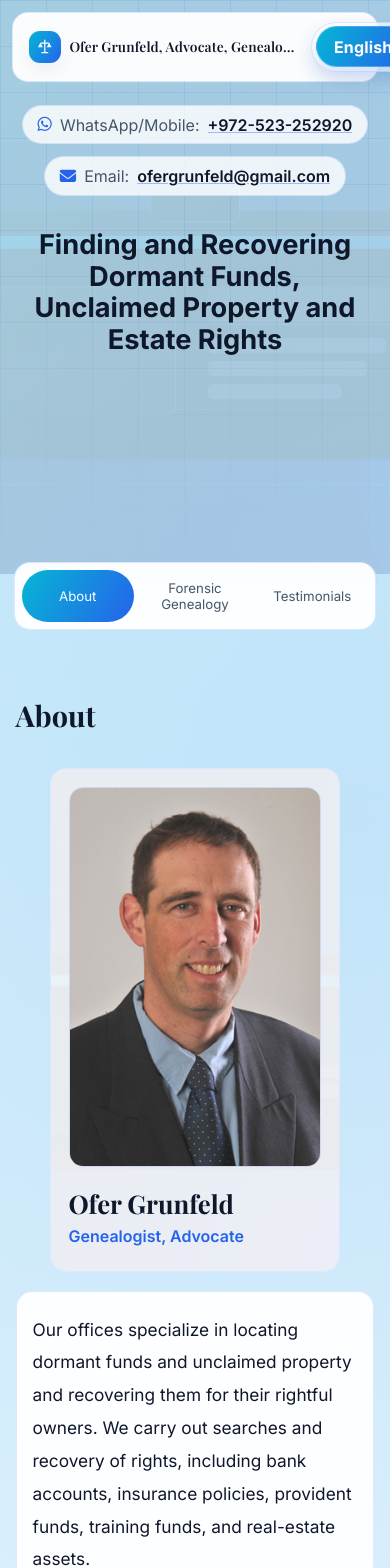
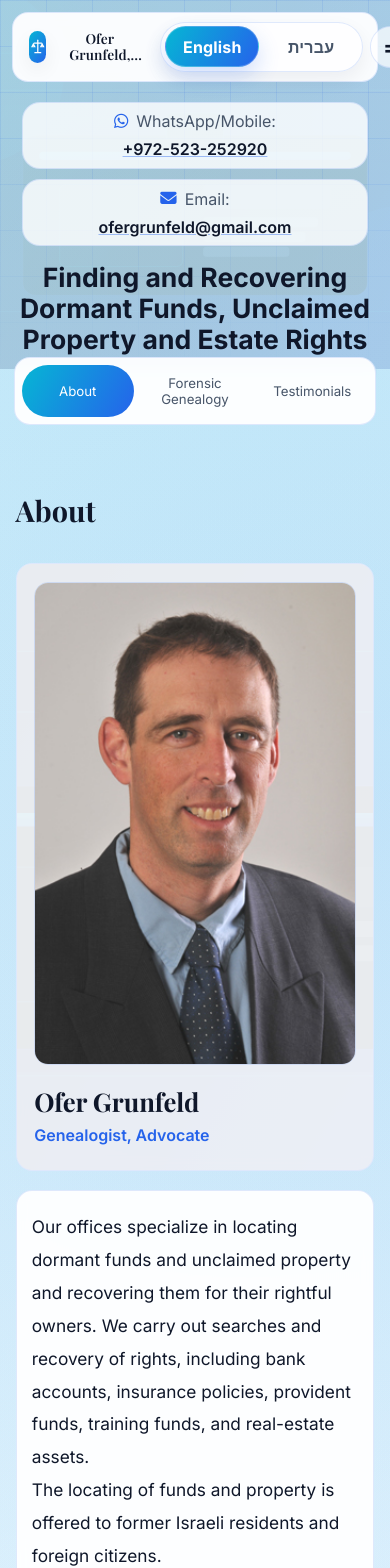
Before and after one commit to OfekGrunfeld/ofer-grunfeld, a React (Vite) app: page / in a window 390 px wide. Shown: the top 1568 px of the page. Built offline with nearby package versions, Linux system fonts and the light colour scheme.

Commit message:
Improve mobile responsiveness

```diff
--- a/src/components/sections/ContactSection.tsx
+++ b/src/components/sections/ContactSection.tsx
@@ -85,7 +85,7 @@ export default function ContactSection({ sectionRef, onContactClick }) {
         <div className="contact-info">
           <span className="section-kicker">{t.contact.kicker}</span>
           <h2 className="section-title serif">{t.contact.title}</h2>
-          <p className="section-subtitle">{t.contact.subtitle}</p>
+          {t.contact.subtitle ? <p className="section-subtitle">{t.contact.subtitle}</p> : null}
 
           <article className="contact-card surface">
             <button type="button" className="contact-line" onClick={() => setPhonePopupOpen(true)}>
--- a/src/styles.css
+++ b/src/styles.css
@@ -272,7 +272,7 @@ html[dir="rtl"] .serif {
 .top-nav {
   width: min(1200px, 94vw);
   margin: 0 auto;
-  height: 4.25rem;
+  min-height: 4.25rem;
   padding: 0.38rem 0.62rem;
   display: flex;
   align-items: center;
@@ -414,6 +414,7 @@ html[dir="rtl"] .serif {
   display: flex;
   flex-direction: column;
   text-align: center;
+  width: min(780px, 100%);
   max-width: 780px;
   min-height: 46vh;
   padding-top: 2rem;
@@ -469,9 +470,7 @@ html[dir="rtl"] .serif {
   font-weight: 600;
   text-decoration: underline;
   text-decoration-color: color-mix(in oklab, var(--blue) 40%, transparent);
-  overflow: hidden;
-  text-overflow: ellipsis;
-  white-space: nowrap;
+  overflow-wrap: anywhere;
 }
 
 html[dir="rtl"] .hero-contact-chip {
@@ -669,7 +668,7 @@ html[dir="rtl"] .hero-contact-chip {
 }
 
 .profile-card {
-  width: min(290px, 100%);
+  width: min(320px, 100%);
   justify-self: center;
   padding: 1.1rem;
   position: relative;
@@ -878,6 +877,7 @@ html[dir="rtl"] .hero-contact-chip {
   display: flex;
   align-items: center;
   justify-content: center;
+  flex-wrap: wrap;
   gap: 0.7rem;
 }
 
@@ -984,6 +984,7 @@ html[dir="rtl"] .hero-contact-chip {
 .contact-line strong {
   font-size: 0.97rem;
   width: 100%;
+  overflow-wrap: anywhere;
 }
 
 .contact-ltr {
@@ -1261,7 +1262,7 @@ html[dir="rtl"] .previous-email-inline {
 }
 
 @media (max-width: 1100px) {
-  .timeline-grid {
+  .services-grid {
     grid-template-columns: repeat(2, minmax(0, 1fr));
   }
 }
@@ -1275,16 +1276,20 @@ html[dir="rtl"] .previous-email-inline {
   }
 
   .top-nav {
-    height: 4.35rem;
+    min-height: 4.35rem;
     align-items: center;
     padding-top: 0.38rem;
   }
 
   .brand-text {
-    white-space: nowrap;
-    line-height: 1;
+    white-space: normal;
+    line-height: 1.15;
     font-size: 0.86rem;
     max-width: 58vw;
+    display: -webkit-box;
+    -webkit-line-clamp: 2;
+    -webkit-box-orient: vertical;
+    overflow: hidden;
   }
 
   .mobile-menu-btn {
@@ -1296,7 +1301,7 @@ html[dir="rtl"] .previous-email-inline {
   }
 
   .mobile-nav {
-    width: min(320px, 94vw);
+    width: min(360px, 94vw);
     margin: 0.42rem auto 0;
     display: grid;
     gap: 0.7rem;
@@ -1348,9 +1353,9 @@ html[dir="rtl"] .previous-email-inline {
   }
 
   .mobile-nav-tools .cta-btn {
-    flex: 1;
-    padding-inline: 0.7rem;
-    font-size: 0.78rem;
+    width: 100%;
+    padding-inline: 0.9rem;
+    font-size: 0.92rem;
   }
 
   .mobile-language-switch {
@@ -1374,6 +1379,10 @@ html[dir="rtl"] .previous-email-inline {
     grid-template-columns: 1fr;
   }
 
+  .profile-card {
+    width: min(420px, 100%);
+  }
+
   .side-pagination {
     display: none;
   }
@@ -1385,18 +1394,20 @@ html[dir="rtl"] .previous-email-inline {
 
 @media (max-width: 700px) {
   .hero-section {
-    min-height: 68vh;
+    min-height: auto;
     padding-top: 4.25rem;
     padding-bottom: 0.9rem;
   }
 
   .hero-content {
-    min-height: 38vh;
-    padding-top: 1.6rem;
+    min-height: auto;
+    padding-top: 1.25rem;
   }
 
   .hero-title {
     line-height: 1.16;
+    margin: 1rem 0 0;
+    font-size: clamp(1.45rem, 6.8vw, 2.2rem);
   }
 
   .section {
@@ -1404,13 +1415,24 @@ html[dir="rtl"] .previous-email-inline {
   }
 
   .hero-availability {
-    align-items: stretch;
+    display: grid;
+    width: 100%;
+    gap: 0.6rem;
+    margin-top: 0.85rem;
   }
 
   .hero-contact-chip {
-    width: auto;
+    width: 100%;
     max-width: 100%;
     justify-content: center;
+    flex-wrap: wrap;
+    text-align: center;
+    border-radius: 18px;
+  }
+
+  .hero-contact-chip a {
+    white-space: normal;
+    text-align: center;
   }
 
   .services-grid,
@@ -1434,6 +1456,36 @@ html[dir="rtl"] .previous-email-inline {
   .tab-step {
     display: none;
   }
+
+  .testimonial-shell,
+  .contact-card,
+  .contact-cta,
+  .about-intro,
+  .service-card {
+    padding: 0.95rem;
+  }
+
+  .testimonial-slide {
+    min-height: auto;
+  }
+
+  .testimonial-slide blockquote {
+    font-size: 1rem;
+    line-height: 1.75;
+  }
+
+  .testimonial-translation-btn,
+  .testimonial-shell > .ghost-btn {
+    width: 100%;
+  }
+
+  .testimonial-controls {
+    justify-content: center;
+  }
+
+  .contact-line {
+    padding: 0.78rem;
+  }
 }
 
 @media (prefers-reduced-motion: reduce) {
```
